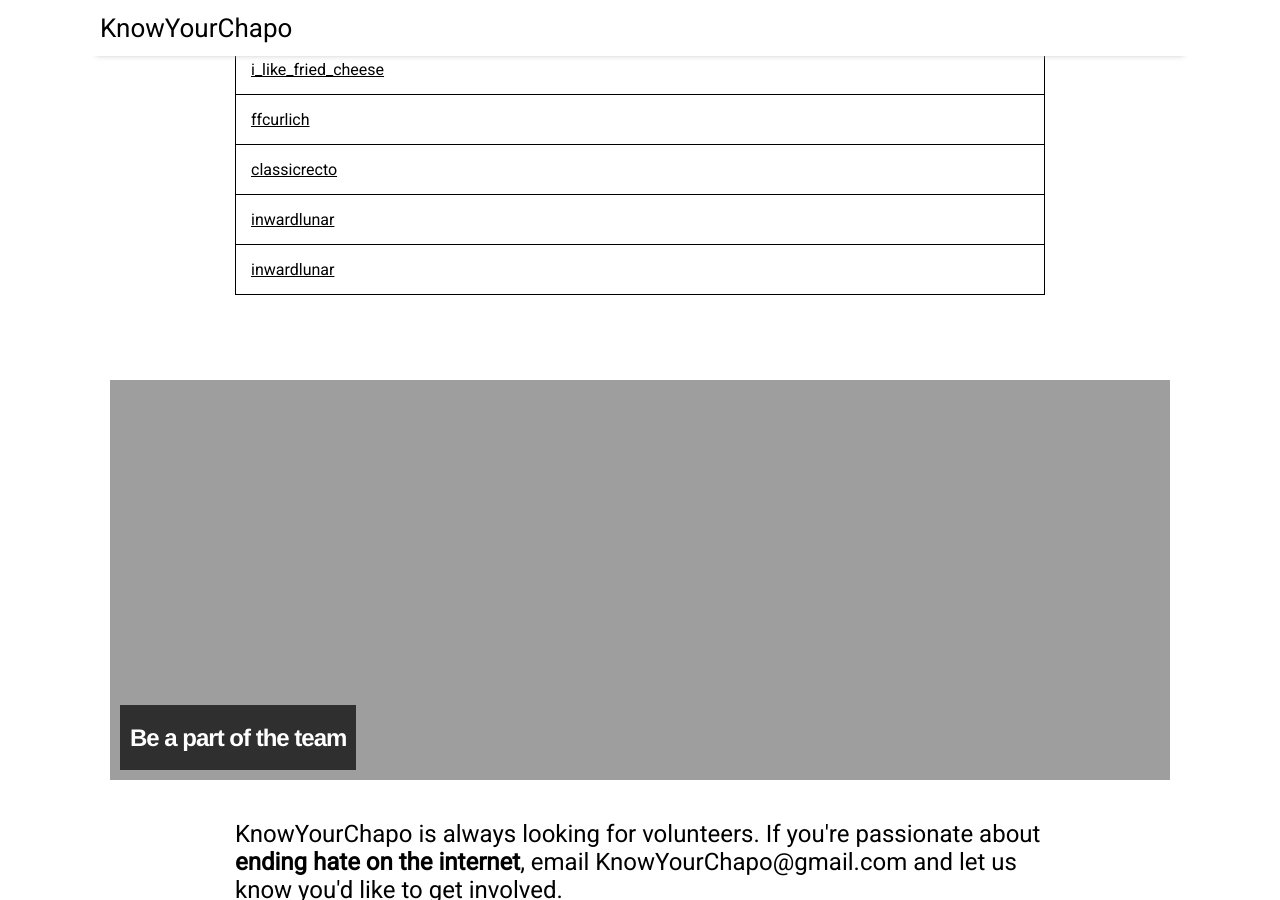
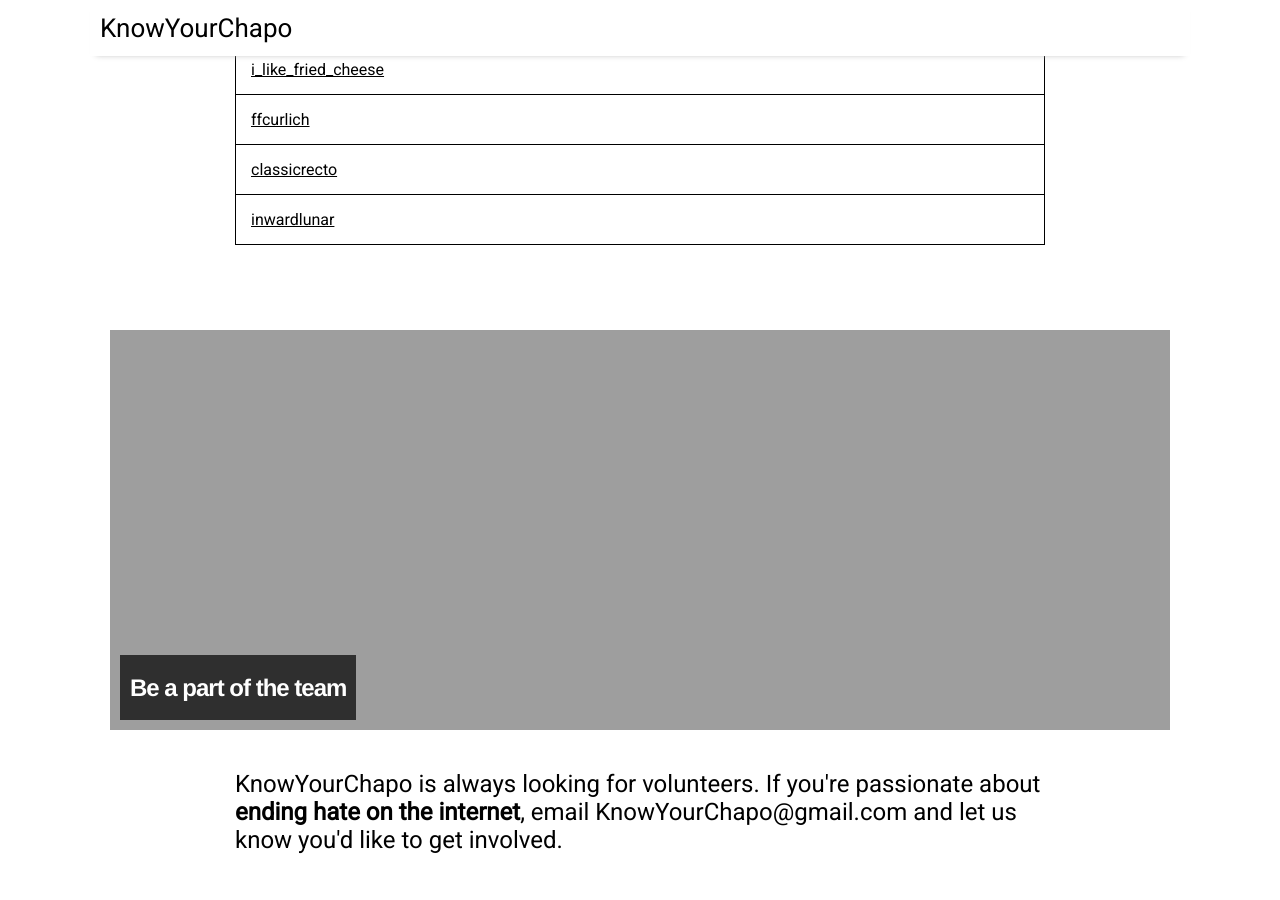
Before and after one commit to KnowYourChapo/KnowYourChapo.github.io, a Jekyll site: the page built from index.md, in a window 1280 px wide and 900 px high, scrolled down 3153 px. Built offline with Jekyll 4.4.1, drawn with Linux system fonts in a browser that asks for light colours; nearby versions of some CDN libraries; the list of posts is cut into pages by our own code.

```diff
--- a/_data/chapolist.json
+++ b/_data/chapolist.json
@@ -175,10 +175,6 @@
         {
             "name": "inwardlunar",
             "notes": ""
-        },
-        {
-            "name": "inwardlunar",
-            "notes": ""
         }
     ]
 }
```
